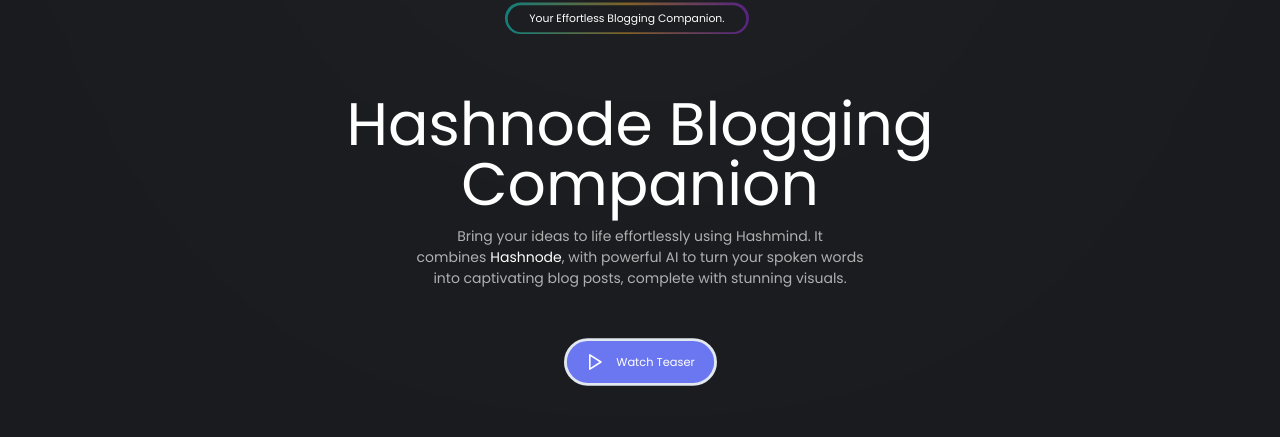
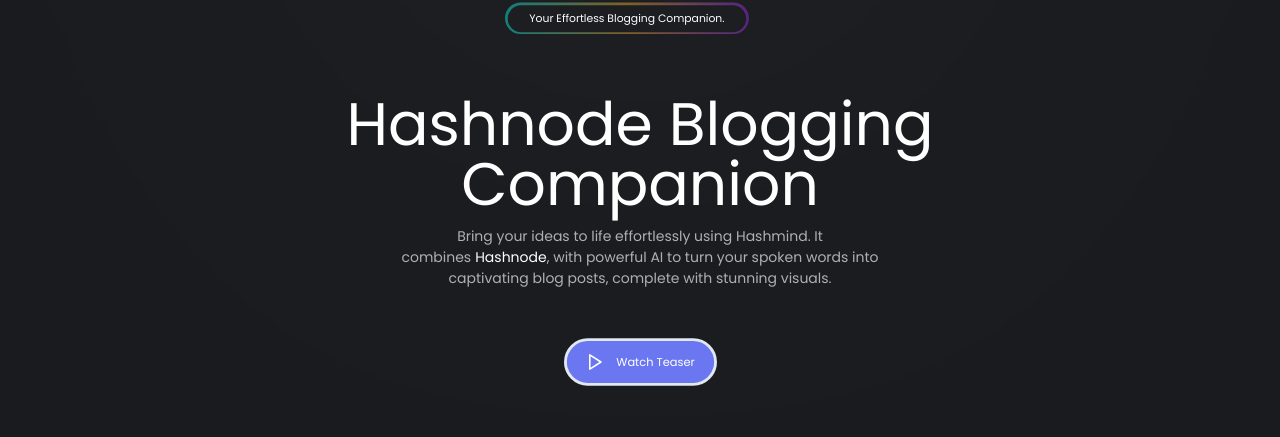
Before and after one commit to Benrobo/hashmind, a Next.js app: page / in a window 1280 px wide. Shown: the part 141-578 px from the top of the page. Built offline with nearby package versions, Linux system fonts and the light colour scheme; no server answers.

Commit message:
updated hero

```diff
--- a/src/components/landing/hero.tsx
+++ b/src/components/landing/hero.tsx
@@ -25,7 +25,7 @@
               Your Effortless Blogging Companion.
             </span>
           </FlexRowCenter>
-          <FlexColCenter className="w-auto px-3 md:max-w-[70%]">
+          <FlexColCenter className="w-full px-2 md:max-w-[70%]">
             <h1 className=" text-4xl md:text-6xl z-[20] text-white-100 mt-2 font-ppEB">
               Hashnode Blogging Companion
             </h1>
```
